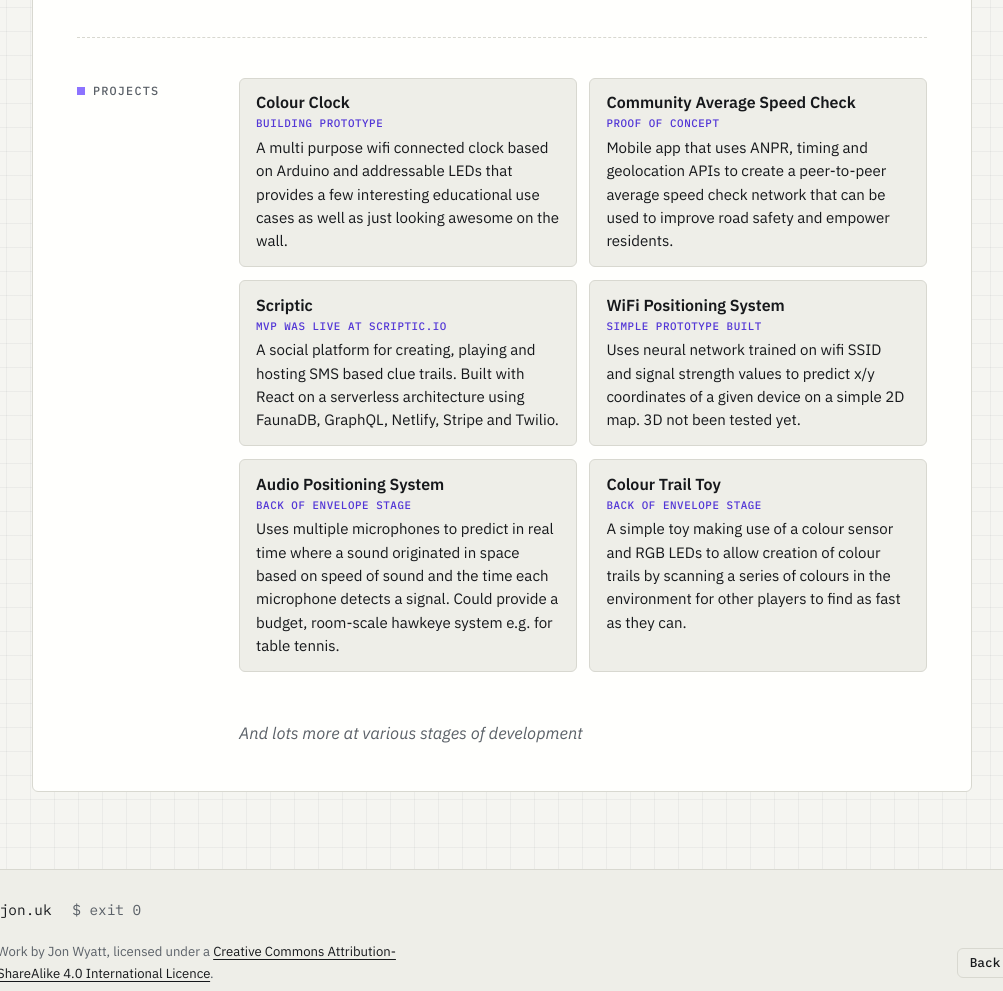
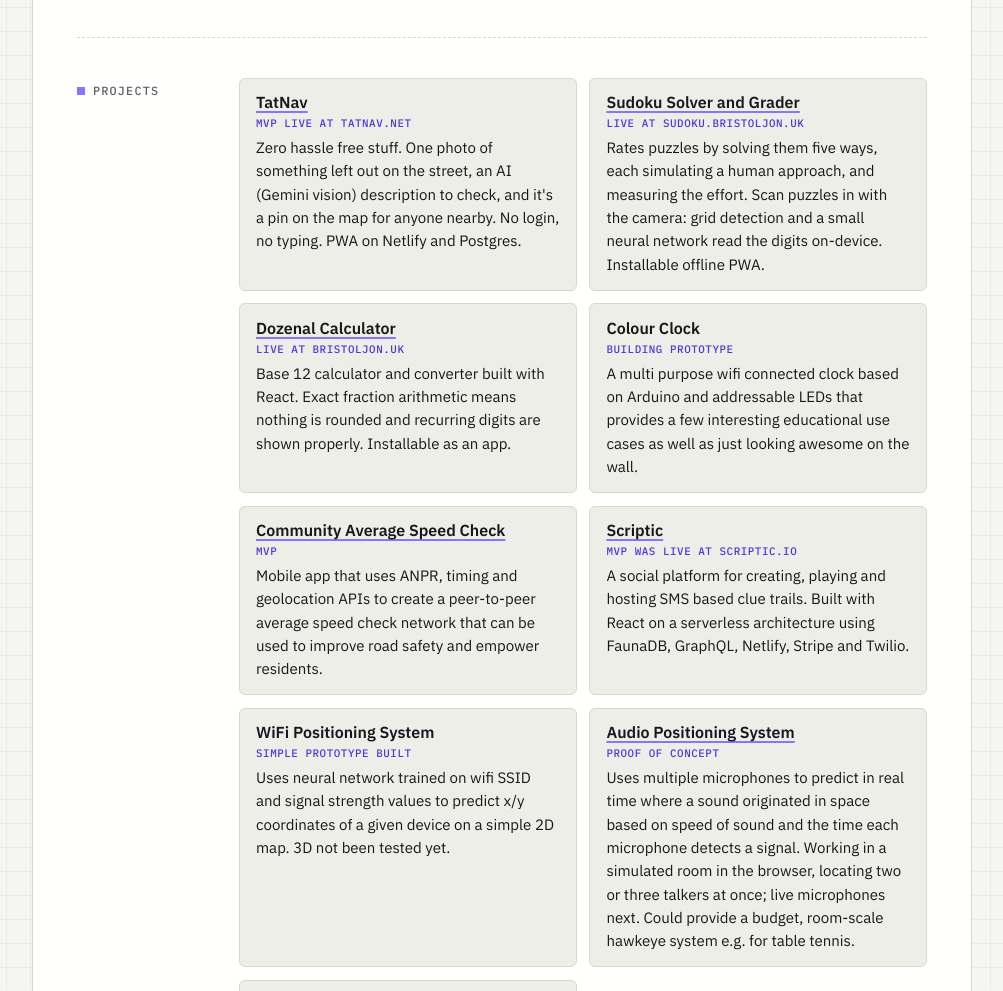
Before and after one commit to bristoljon/website, a Gatsby site: page /cv in a window 1280 px wide. Shown: the part 5225-6216 px from the top of the page, without its empty margins (138-1141 px from the left). Built offline with nearby package versions, Linux system fonts and the light colour scheme; Gatsby itself is replaced by a stand-in of ours; some packages are replaced by stand-ins of ours.

Commit message:
Link CV projects, add live apps, rename the locator to Audio Positioning System

```diff
--- a/content/pages/cv.md
+++ b/content/pages/cv.md
@@ -215,6 +215,28 @@
     school: Bristol Cathedral School
     year: "2003"
 sideProjects:
+  - name: TatNav
+    status: MVP live at tatnav.net
+    url: https://tatnav.net
+    description: >-
+      Zero hassle free stuff. One photo of something left out on the street,
+      an AI (Gemini vision) description to check, and it's a pin on the map for
+      anyone nearby. No login, no typing. PWA on Netlify and Postgres.
+  - name: Sudoku Solver and Grader
+    status: live at sudoku.bristoljon.uk
+    url: https://sudoku.bristoljon.uk/
+    description: >-
+      Rates puzzles by solving them five ways, each simulating a human
+      approach, and measuring the effort. Scan puzzles in with the camera:
+      grid detection and a small neural network read the digits on-device.
+      Installable offline PWA.
+  - name: Dozenal Calculator
+    status: live at bristoljon.uk
+    url: https://bristoljon.uk/projects/dozenal/
+    description: >-
+      Base 12 calculator and converter built with React. Exact fraction
+      arithmetic means nothing is rounded and recurring digits are shown
+      properly. Installable as an app.
   - name: Colour Clock
     status: building prototype
     description: >-
@@ -222,13 +244,15 @@
       LEDs that provides a few interesting educational use cases as well as
       just looking awesome on the wall.
   - name: Community Average Speed Check
-    status: proof of concept
+    status: MVP
+    url: https://bristoljon.uk/project/speedy/
     description: >-
       Mobile app that uses ANPR, timing and geolocation APIs to create a
       peer-to-peer average speed check network that can be used to improve
       road safety and empower residents.
   - name: Scriptic
     status: MVP was live at scriptic.io
+    url: https://bristoljon.uk/project/scriptic/
     description: >-
       A social platform for creating, playing and hosting SMS based clue
       trails. Built with React on a serverless architecture using FaunaDB,
@@ -240,12 +264,14 @@
       predict x/y coordinates of a given device on a simple 2D map. 3D not been
       tested yet.
   - name: Audio Positioning System
-    status: back of envelope stage
+    status: proof of concept
+    url: https://bristoljon.uk/project/locator/
     description: >-
       Uses multiple microphones to predict in real time where a sound
       originated in space based on speed of sound and the time each microphone
-      detects a signal. Could provide a budget, room-scale hawkeye system e.g.
-      for table tennis.
+      detects a signal. Working in a simulated room in the browser, locating
+      two or three talkers at once; live microphones next. Could provide a
+      budget, room-scale hawkeye system e.g. for table tennis.
   - name: Colour Trail Toy
     status: back of envelope stage
     description: >-
--- a/content/projects/locator.md
+++ b/content/projects/locator.md
@@ -1,5 +1,5 @@
 ---
-title: Corner Mic Locator
+title: Audio Positioning System
 date: 2016-09-01
 excerpt: Pinpoints where sounds are in a room from the tiny differences in when
   they reach a microphone in each corner. Runs in the browser, with a simulated
--- a/gatsby-node.js
+++ b/gatsby-node.js
@@ -92,6 +92,7 @@
     type CvProject {
       name: String
       status: String
+      url: String
       description: String
     }
 
--- a/src/pages/cv.js
+++ b/src/pages/cv.js
@@ -157,7 +157,7 @@
                   {fm.sideProjects.map(p => (
                     <li key={p.name}>
                       <h3>
-                        {p.name}
+                        {p.url ? <a href={p.url}>{p.name}</a> : p.name}
                         {p.status && <span className="cv-status">{p.status}</span>}
                       </h3>
                       <p>{p.description}</p>
@@ -219,6 +219,7 @@
         sideProjects {
           name
           status
+          url
           description
         }
         sideProjectsNote
--- a/src/styles/global.css
+++ b/src/styles/global.css
@@ -2447,7 +2447,8 @@
   line-height: 1.3;
 }
 
-.cv-job h3 a {
+.cv-job h3 a,
+.cv-projects h3 a {
   text-decoration-color: var(--accent);
   text-decoration-thickness: 2px;
 }
@@ -2757,7 +2758,8 @@
     font-size: 11.5pt;
   }
 
-  .cv-job h3 a {
+  .cv-job h3 a,
+  .cv-projects h3 a {
     text-decoration: none;
   }
 
--- a/static/admin/config.yml
+++ b/static/admin/config.yml
@@ -178,6 +178,7 @@
             fields:
               - { name: name, label: Name, widget: string }
               - { name: status, label: Status, widget: string, required: false }
+              - { name: url, label: Link, widget: string, required: false, hint: "Full URL, so it also works in the PDF." }
               - { name: description, label: Description, widget: text }
           - { name: sideProjectsNote, label: Projects footnote, widget: string, required: false }
           - { name: body, label: Body, widget: hidden, required: false }
--- a/static/projects/locator/index.html
+++ b/static/projects/locator/index.html
@@ -3,7 +3,7 @@
 <head>
 <meta charset="utf-8">
 <meta name="viewport" content="width=device-width,initial-scale=1">
-<title>Corner Mic Locator · bristoljon.uk</title>
+<title>Audio Positioning System · bristoljon.uk</title>
 <meta name="description" content="Locates sounds in a room from the arrival-time differences at four corner microphones. Runs a simulated room, or live from a multichannel audio interface.">
 <link rel="icon" href="/favicon.svg" type="image/svg+xml">
 <link rel="stylesheet" href="https://fonts.googleapis.com/css2?family=Barlow:wght@400;500;600&family=Barlow+Semi+Condensed:wght@500;600&family=IBM+Plex+Mono:wght@400;500&display=swap">
@@ -81,7 +81,7 @@
   <header>
     <div>
       <a class="back" href="/project/locator/">← About this project</a>
-      <h1>Corner Mic Locator</h1>
+      <h1>Audio Positioning System</h1>
       <p>Finds where sounds are in a room from the arrival-time differences at four corner microphones.</p>
     </div>
     <div class="seg" role="group" aria-label="Input">
```
Also changed, not shown: static/img/projects/locator.jpg.
